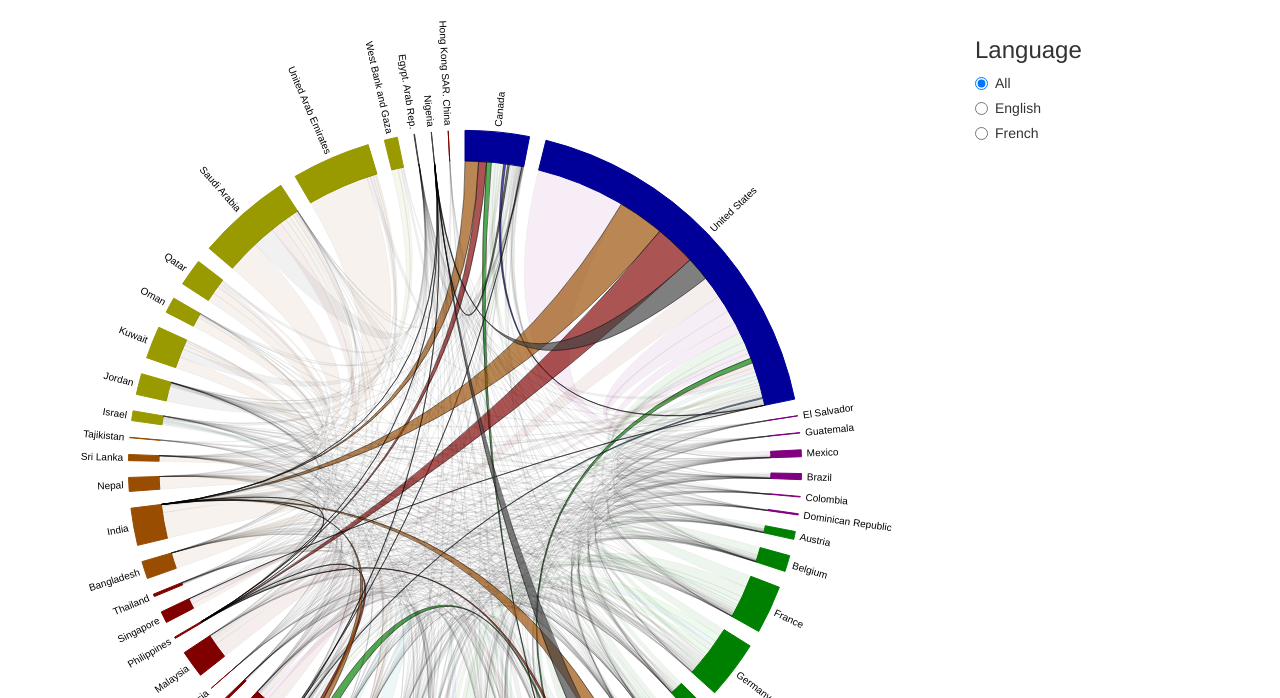
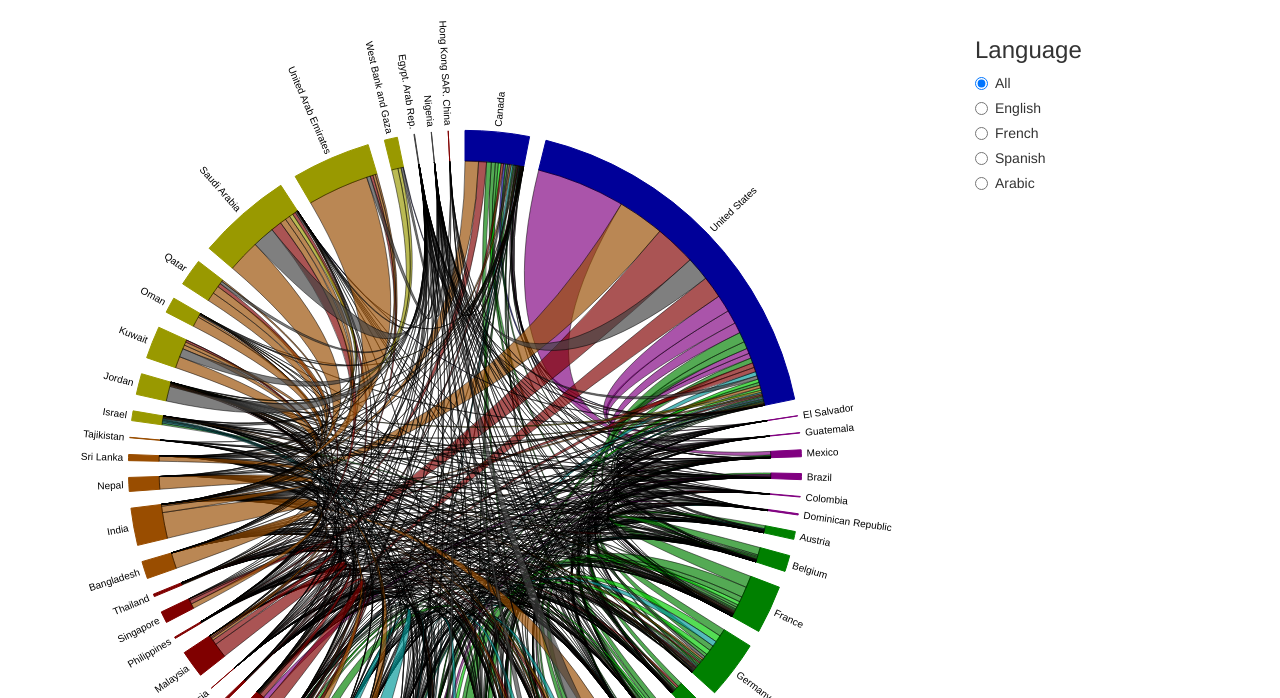
Before and after one commit to norikomisra/d3Assignment, a plain HTML site: page index.html in a window 1280 px wide. Shown: the part 102-800 px from the top of the page. Drawn offline with nearby package versions, Linux system fonts and the light colour scheme.

Commit message:
Implemented language selection

```diff
--- a/index.html
+++ b/index.html
@@ -22,20 +22,32 @@
                 <h3>Language</h3>
                 <div class="radio">
                     <label>
-                        <input type="radio" name="languageRadios" value="All" onchange="changeLang()" checked>
+                        <input type="radio" name="SelectLanguage" value="All" onchange="changeLang()" checked>
                             All
                     </label>
                 </div>
                 <div class="radio">
                     <label>
-                        <input type="radio" name="languageRadios" value="English" onchange="changeLang()">
+                        <input type="radio" name="SelectLanguage" value="English" onchange="changeLang()">
                             English
                     </label>
                 </div>
                 <div class="radio disabled">
                     <label>
-                        <input type="radio" name="languageRadios" value="French" onchange="changeLang()">
+                        <input type="radio" name="SelectLanguage" value="French" onchange="changeLang()">
                             French
+                    </label>
+                </div>
+                <div class="radio disabled">
+                    <label>
+                        <input type="radio" name="SelectLanguage" value="Spanish" onchange="changeLang()">
+                            Spanish
+                    </label>
+                </div>
+                <div class="radio disabled">
+                    <label>
+                        <input type="radio" name="SelectLanguage" value="Arabic" onchange="changeLang()">
+                            Arabic
                     </label>
                 </div>
             </div>
--- a/js/main.js
+++ b/js/main.js
@@ -24,8 +24,7 @@ d3.csv('data/data_3000.csv', function (error, data) {
 //Draw the chord diagram
 //*********
 var svg, rdr, chordPaths;
-var removed;
-var lang = "English";
+var lang = "";
 
 function drawChords(matrix, mmap){
     rdr = chordRdr(matrix, mmap);
@@ -145,14 +144,17 @@ function isFilteredLanguage(d) {
 // Highlight specific language
 function highlightLanguage() {
     if(lang == "") {
-        return;
-    }
-    svg.selectAll(".chord path")
-        .transition()
-        .style("opacity", 0.1);
-    svg.selectAll("path[language=\"" + lang + "\"]")
+        svg.selectAll(".chord path")
         .transition()
         .style("opacity", 1);
+    } else {
+        svg.selectAll(".chord path")
+            .transition()
+            .style("opacity", 0.1);
+        svg.selectAll("path[language=\"" + lang + "\"]")
+            .transition()
+            .style("opacity", 1);
+    }
 }
 
 // Tooltip for arc
@@ -185,7 +187,12 @@ function groupTip (d) {
         + "Total sent: " + q(d.gvalue);
 }
 
-function changeLang(x) {
-    lang = "English";
+function changeLang() {
+    var x = d3.select("input[name=SelectLanguage]:checked").attr("value");
+    if(x == "All") {
+        lang = "";
+    } else {
+        lang = x;
+    }
     highlightLanguage();
 }
```
